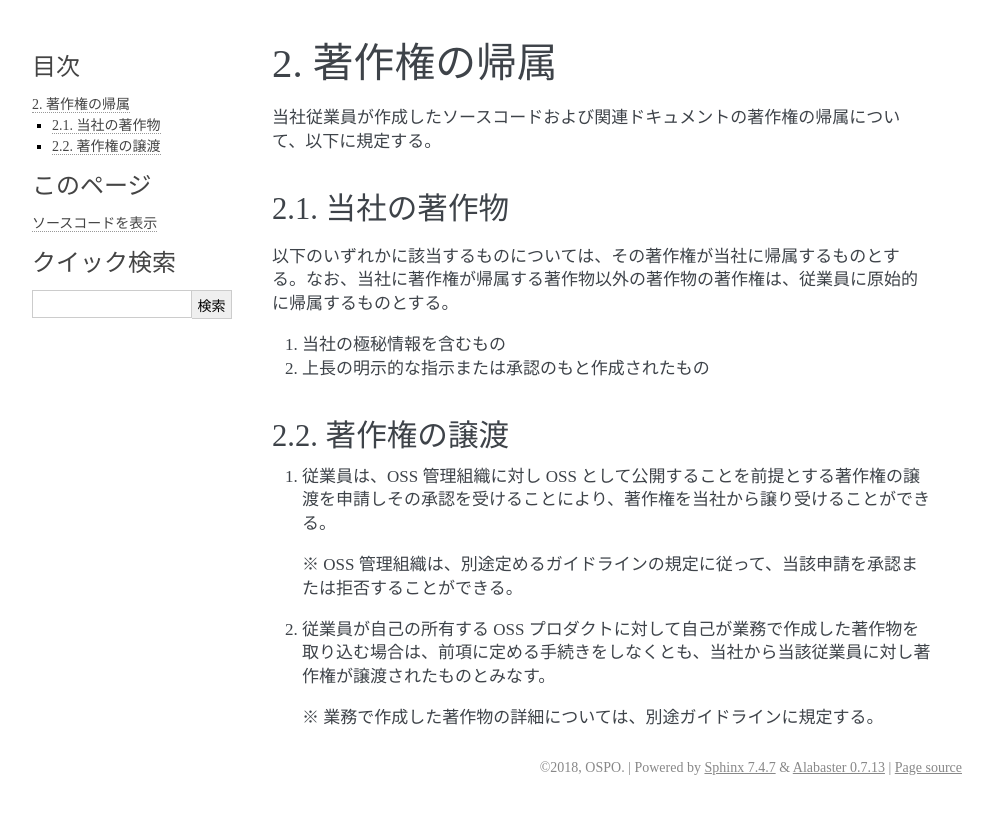
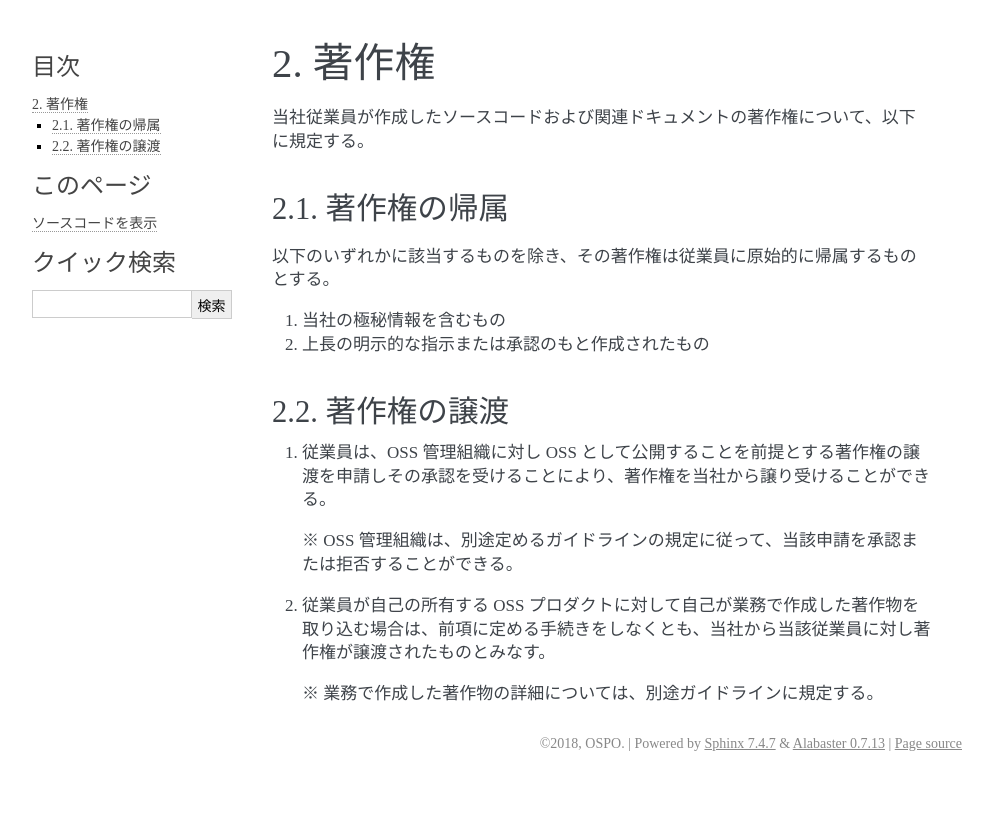
Before and after one commit to cybozu/oss-policy, a Sphinx documentation site: the page built from docs/copyright_attribution.rst, in a window 1280 px wide. Shown: the top 814 px of the page, without its empty margins (148-1141 px from the left). Built offline with Sphinx 7.4.7, drawn with Linux system fonts in a browser that asks for light colours.

Commit message:
Update copyright_attribution.rst

```diff
--- a/docs/copyright_attribution.rst
+++ b/docs/copyright_attribution.rst
@@ -1,13 +1,13 @@
 ***************
-2. 著作権の帰属
+2. 著作権
 ***************
 
-当社従業員が作成したソースコードおよび関連ドキュメントの著作権の帰属について、以下に規定する。
+当社従業員が作成したソースコードおよび関連ドキュメントの著作権について、以下に規定する。
 
-2.1. 当社の著作物
+2.1. 著作権の帰属
 =================
 
-以下のいずれかに該当するものについては、その著作権が当社に帰属するものとする。なお、当社に著作権が帰属する著作物以外の著作物の著作権は、従業員に原始的に帰属するものとする。
+以下のいずれかに該当するものを除き、その著作権は従業員に原始的に帰属するものとする。
 
 1. 当社の極秘情報を含むもの
 2. 上長の明示的な指示または承認のもと作成されたもの
```
